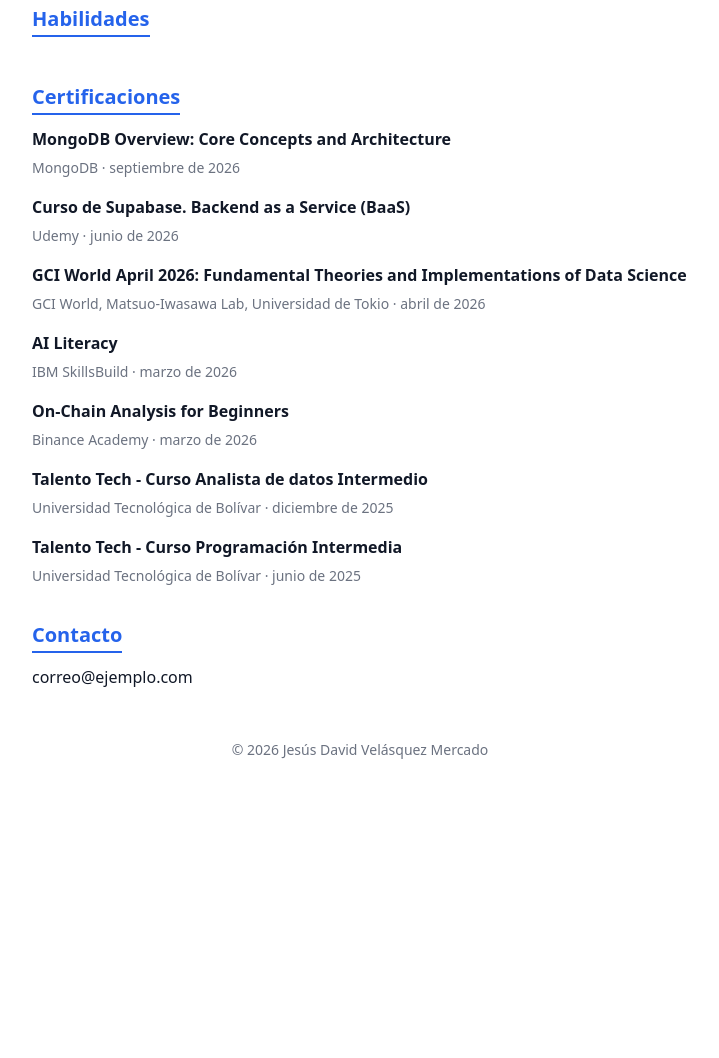
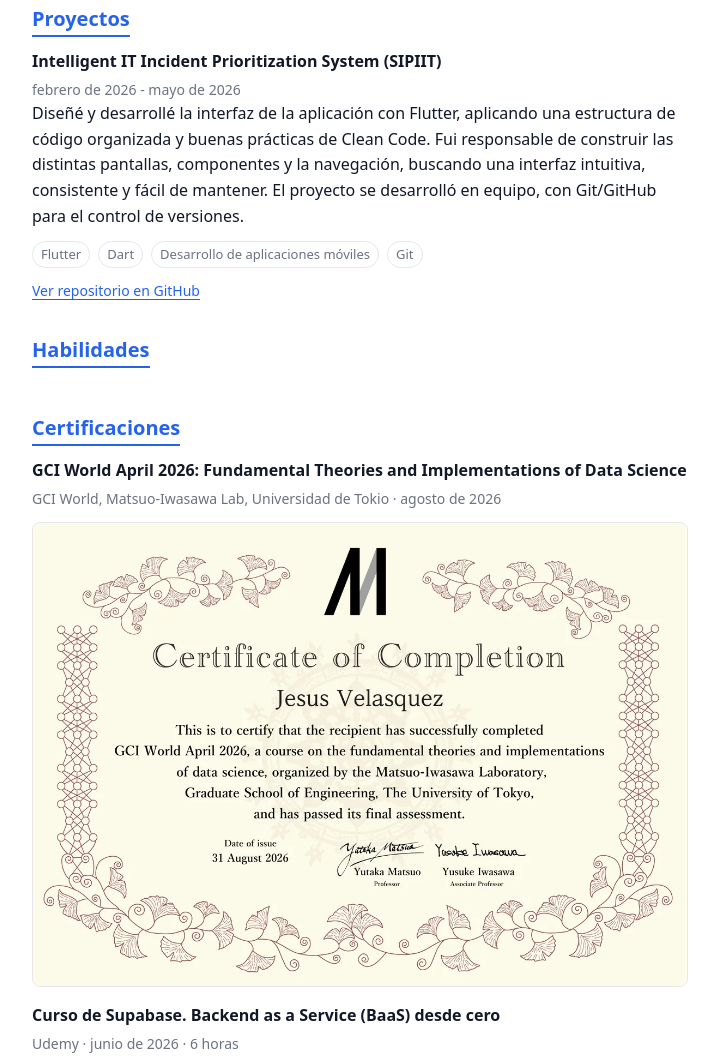
Before and after one commit to Jesus-engineer/My-Resume-Web, a website: page index.html in a window 1280 px wide. Shown: the part 642-1700 px from the top of the page, without its empty margins (280-999 px from the left). Before the commit the page ends 1435 px from the top, so only its background shows below. Drawn offline with Linux system fonts and the light colour scheme.

Commit message:
feat: certificados como imagen y sección de proyectos
- Certificados publicados como WebP en assets/certificados/ (sin PDF).

- Certificados TIC con cédula y QR tapados; sin enlace a Xertify.

- Fecha de GCI World corregida a agosto de 2026.

- Se retira MongoDB Overview del sitio.

- Sección Proyectos con SIPIIT (febrero a mayo de 2026).

```diff
--- a/index.html
+++ b/index.html
@@ -42,6 +42,22 @@
       <!-- Entradas de educación -->
     </section>
 
+    <section id="proyectos">
+      <h2>Proyectos</h2>
+      <article class="proyecto">
+        <h3>Intelligent IT Incident Prioritization System (SIPIIT)</h3>
+        <p class="meta"><time datetime="2026-02">febrero de 2026</time> - <time datetime="2026-05">mayo de 2026</time></p>
+        <p>Diseñé y desarrollé la interfaz de la aplicación con Flutter, aplicando una estructura de código organizada y buenas prácticas de Clean Code. Fui responsable de construir las distintas pantallas, componentes y la navegación, buscando una interfaz intuitiva, consistente y fácil de mantener. El proyecto se desarrolló en equipo, con Git/GitHub para el control de versiones.</p>
+        <ul class="proyecto__aptitudes" aria-label="Aptitudes del proyecto">
+          <li>Flutter</li>
+          <li>Dart</li>
+          <li>Desarrollo de aplicaciones móviles</li>
+          <li>Git</li>
+        </ul>
+        <p class="proyecto__enlace"><a href="https://github.com/Oyhs-co/Intelligent-IT-incident-prioritization-system" target="_blank" rel="noopener noreferrer">Ver repositorio en GitHub<span class="sr-only"> (abre en una pestaña nueva)</span></a></p>
+      </article>
+    </section>
+
     <section id="habilidades">
       <h2>Habilidades</h2>
       <!-- Lista de habilidades -->
@@ -51,35 +67,48 @@
       <h2>Certificaciones</h2>
       <ul class="certificaciones">
         <li>
-          <h3>MongoDB Overview: Core Concepts and Architecture</h3>
-          <p class="meta">MongoDB &middot; <time datetime="2026-09">septiembre de 2026</time></p>
+          <h3>GCI World April 2026: Fundamental Theories and Implementations of Data Science</h3>
+          <p class="meta">GCI World, Matsuo-Iwasawa Lab, Universidad de Tokio &middot; <time datetime="2026-08">agosto de 2026</time></p>
+          <figure class="certificaciones__figura">
+            <img src="assets/certificados/gci-world-2026.webp" alt="Certificado de GCI World April 2026 emitido a Jesús David Velásquez Mercado por el Matsuo-Iwasawa Laboratory de la Universidad de Tokio" width="1200" height="849" loading="lazy" decoding="async">
+          </figure>
         </li>
         <li>
-          <h3>Curso de Supabase. Backend as a Service (BaaS)</h3>
-          <p class="meta">Udemy &middot; <time datetime="2026-06">junio de 2026</time></p>
-        </li>
-        <li>
-          <h3>GCI World April 2026: Fundamental Theories and Implementations of Data Science</h3>
-          <p class="meta">GCI World, Matsuo-Iwasawa Lab, Universidad de Tokio &middot; <time datetime="2026-04">abril de 2026</time></p>
+          <h3>Curso de Supabase. Backend as a Service (BaaS) desde cero</h3>
+          <p class="meta">Udemy &middot; <time datetime="2026-06">junio de 2026</time> &middot; 6 horas</p>
+          <figure class="certificaciones__figura">
+            <img src="assets/certificados/supabase-baas.webp" alt="Certificado del Curso de Supabase. Backend as a Service (BaaS) desde cero emitido a Jesús David Velásquez Mercado por Udemy" width="1200" height="893" loading="lazy" decoding="async">
+          </figure>
         </li>
         <li>
           <h3>AI Literacy</h3>
           <p class="meta">IBM SkillsBuild &middot; <time datetime="2026-03">marzo de 2026</time></p>
+          <figure class="certificaciones__figura">
+            <img src="assets/certificados/ibm-ai-literacy.webp" alt="Certificado de AI Literacy emitido a Jesús David Velásquez Mercado por IBM SkillsBuild" width="1200" height="927" loading="lazy" decoding="async">
+          </figure>
         </li>
         <li>
           <h3>On-Chain Analysis for Beginners</h3>
           <p class="meta">Binance Academy &middot; <time datetime="2026-03">marzo de 2026</time></p>
+          <figure class="certificaciones__figura">
+            <img src="assets/certificados/binance-on-chain.webp" alt="Certificado de On-Chain Analysis for Beginners emitido a Jesús David Velásquez Mercado por Binance Academy" width="1200" height="848" loading="lazy" decoding="async">
+          </figure>
         </li>
         <li>
-          <h3>Talento Tech - Curso Analista de datos Intermedio</h3>
-          <p class="meta">Universidad Tecnológica de Bolívar &middot; <time datetime="2025-12">diciembre de 2025</time></p>
+          <h3>Análisis de Datos Nivel Intermedio</h3>
+          <p class="meta">Bootcamp &middot; Ministerio TIC y Universidad Tecnológica de Bolívar &middot; <time datetime="2025-12">diciembre de 2025</time> &middot; 159 horas</p>
+          <figure class="certificaciones__figura">
+            <img src="assets/certificados/certificado-analisis-de-datos.webp" alt="Certificado de Análisis de Datos Nivel Intermedio emitido a Jesús David Velásquez Mercado por el Ministerio TIC y la Universidad Tecnológica de Bolívar" width="1200" height="927" loading="lazy" decoding="async">
+          </figure>
         </li>
         <li>
-          <h3>Talento Tech - Curso Programación Intermedia</h3>
-          <p class="meta">Universidad Tecnológica de Bolívar &middot; <time datetime="2025-06">junio de 2025</time></p>
+          <h3>Programación Nivel Intermedio</h3>
+          <p class="meta">Bootcamp &middot; Ministerio TIC y Universidad Tecnológica de Bolívar &middot; <time datetime="2025-06">junio de 2025</time> &middot; 159 horas</p>
+          <figure class="certificaciones__figura">
+            <img src="assets/certificados/certificado-programacion.webp" alt="Certificado de Programación Nivel Intermedio emitido a Jesús David Velásquez Mercado por el Ministerio TIC y la Universidad Tecnológica de Bolívar" width="1200" height="927" loading="lazy" decoding="async">
+          </figure>
         </li>
       </ul>
-      <!-- Pendiente: enlace "Ver certificado" en cada <li> cuando los PDF esten en certificados/ -->
     </section>
 
     <section id="contacto">
--- a/styles.css
+++ b/styles.css
@@ -106,6 +106,58 @@ header p {
   font-size: 0.875rem;
 }
 
+.certificaciones__figura {
+  margin: 0.75rem 0 0;
+}
+
+.certificaciones__figura img {
+  display: block;
+  width: 100%;
+  height: auto;
+  border: 1px solid #e5e7eb;
+  border-radius: 0.5rem;
+}
+
+.proyecto {
+  margin-bottom: 1.25rem;
+}
+
+.proyecto h3 {
+  font-size: 1rem;
+  margin-bottom: 0.25rem;
+}
+
+.proyecto__aptitudes {
+  display: flex;
+  flex-wrap: wrap;
+  gap: 0.5rem;
+  margin-top: 0.75rem;
+  list-style: none;
+}
+
+.proyecto__aptitudes li {
+  padding: 0.125rem 0.5rem;
+  border: 1px solid #e5e7eb;
+  border-radius: 999px;
+  font-size: 0.8125rem;
+  color: var(--color-suave);
+}
+
+.proyecto__enlace {
+  margin-top: 0.75rem;
+  font-size: 0.875rem;
+}
+
+.proyecto__enlace a {
+  color: var(--color-acento);
+  text-underline-offset: 3px;
+}
+
+a:focus-visible {
+  outline: 2px solid var(--color-acento);
+  outline-offset: 2px;
+}
+
 /* Utilidad: texto solo para lectores de pantalla */
 .sr-only {
   position: absolute;
```
Also changed, not shown: assets/certificados/README.md (added), assets/certificados/binance-on-chain.webp (added), assets/certificados/certificado-analisis-de-datos.webp (added), assets/certificados/certificado-programacion.webp (added), assets/certificados/gci-world-2026.webp (added), assets/certificados/ibm-ai-literacy.webp (added), assets/certificados/supabase-baas.webp (added), certificados/README.md (deleted).
